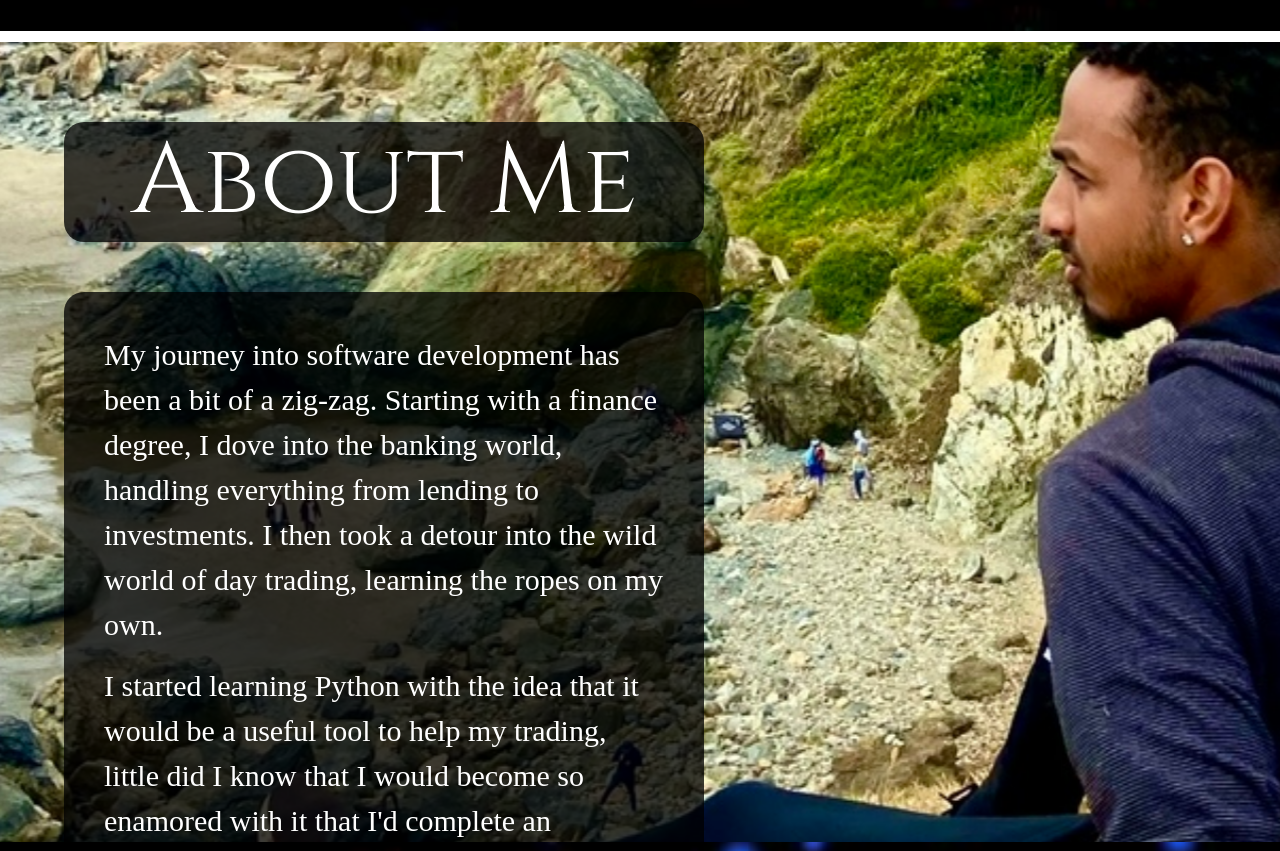
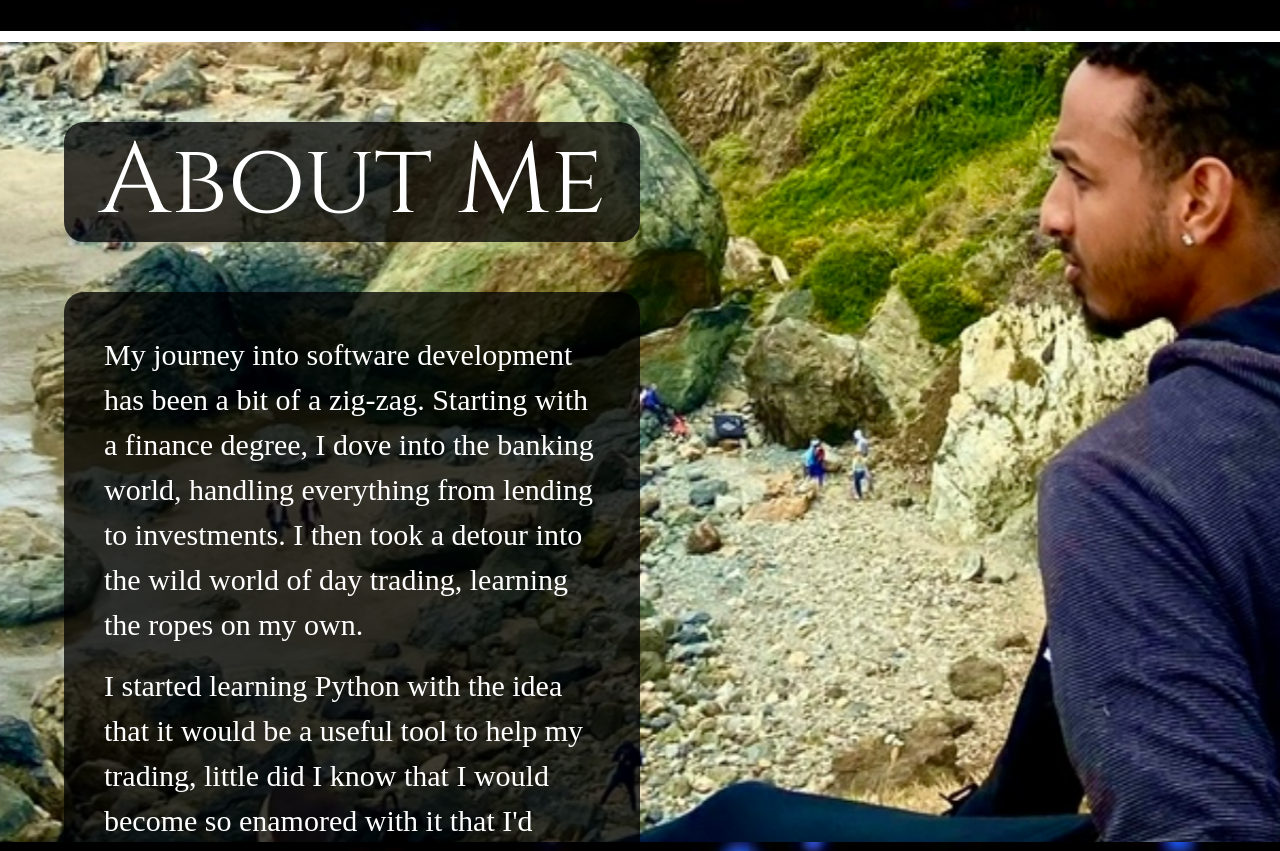
Before and after one commit to Slmbyn/my-portfolio, a React (Create React App) app: page / in a window 1280 px wide. Shown: the part 820-1671 px from the top of the page. Built offline with nearby package versions, Linux system fonts and the light colour scheme; a web font is replaced by a local one.

Commit message:
adjusts .aboutmecontainer

```diff
--- a/src/styles/AboutMe.module.css
+++ b/src/styles/AboutMe.module.css
@@ -2,7 +2,8 @@
     position: absolute;
     top: 10vh;
     left: 5vw;
-    max-width: 50%;
+    right: 50vw;
+    /* max-width: 50%; */
      /* Semi-transparent black background for text */
 }
 
```
